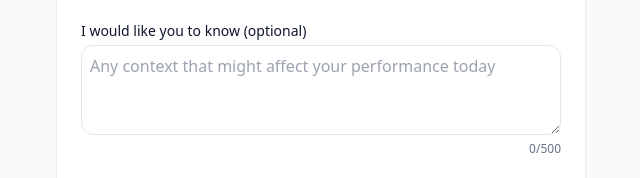
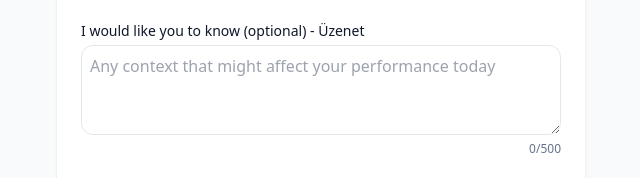
Before and after one commit to prievarat/koszjol, a website: page public/index.html in a window 1280 px wide. Shown: the part 421-599 px from the top of the page, 319-959 px from the left. Drawn offline with nearby package versions, Linux system fonts and the light colour scheme.

Commit message:
Update index.html

```diff
--- a/public/index.html
+++ b/public/index.html
@@ -58,7 +58,7 @@
       </div>
 
       <div>
-        <label for="note" class="block text-sm font-medium">I would like you to know (optional)</label>
+        <label for="note" class="block text-sm font-medium">I would like you to know (optional) - Üzenet </label>
         <textarea id="note" name="note" maxlength="500" rows="3"
                   class="mt-1 w-full rounded-xl border p-2 focus:outline-none focus:ring"
                   placeholder="Any context that might affect your performance today"></textarea>
```
